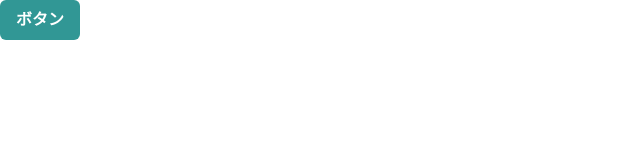
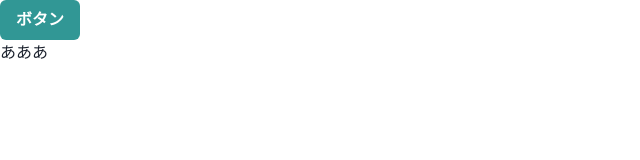
Before and after one commit to shuhei-T/react-intermediate-practice-app, a React (Create React App) app: page / in a window 1280 px wide. Shown: the top 160 px of the page, without its empty margins (0-640 px from the left). Built offline with nearby package versions, Linux system fonts and the light colour scheme.

Commit message:
Globalなスタイルを設定する

```diff
--- a/src/App.tsx
+++ b/src/App.tsx
@@ -1,12 +1,11 @@
-import { Button, ChakraProvider } from "@chakra-ui/react";
-import './App.css';
+import { Button, ChakraProvider } from '@chakra-ui/react'
+import theme from './theme/theme'
 
-function App() {
+export default function App() {
   return (
-    <ChakraProvider>
+    <ChakraProvider theme={theme}>
       <Button colorScheme="teal">ボタン</Button>
+      <p>あああ</p>
     </ChakraProvider>
-  );
+  )
 }
-
-export default App;
--- a/src/index.tsx
+++ b/src/index.tsx
@@ -1,16 +1,11 @@
-import React from 'react';
-import ReactDOM from 'react-dom';
-import './index.css';
-import App from './App';
-import reportWebVitals from './reportWebVitals';
+import ReactDOM from 'react-dom'
+import './index.css'
+import App from './App'
 
-const rootElement = document.getElementById("root");
+const rootElement = document.getElementById('root')
 
-ReactDOM.render(
-    <App />, rootElement
-);
+ReactDOM.render(<App />, rootElement)
 
 // If you want to start measuring performance in your app, pass a function
 // to log results (for example: reportWebVitals(console.log))
 // or send to an analytics endpoint. Learn more: https://bit.ly/CRA-vitals
-reportWebVitals();
--- /dev/null
+++ b/src/theme/theme.ts
@@ -0,0 +1,13 @@
+import { extendTheme } from '@chakra-ui/react'
+
+const theme = extendTheme({
+  styeles: {
+    global: {
+      body: {
+        backgroundColor: 'gray.100',
+        color: 'gray.800',
+      },
+    },
+  },
+})
+export default theme
```
Also changed, not shown: package.json (+22 -1 lines), 1 other file (tests, documents, lock files or other folders).
